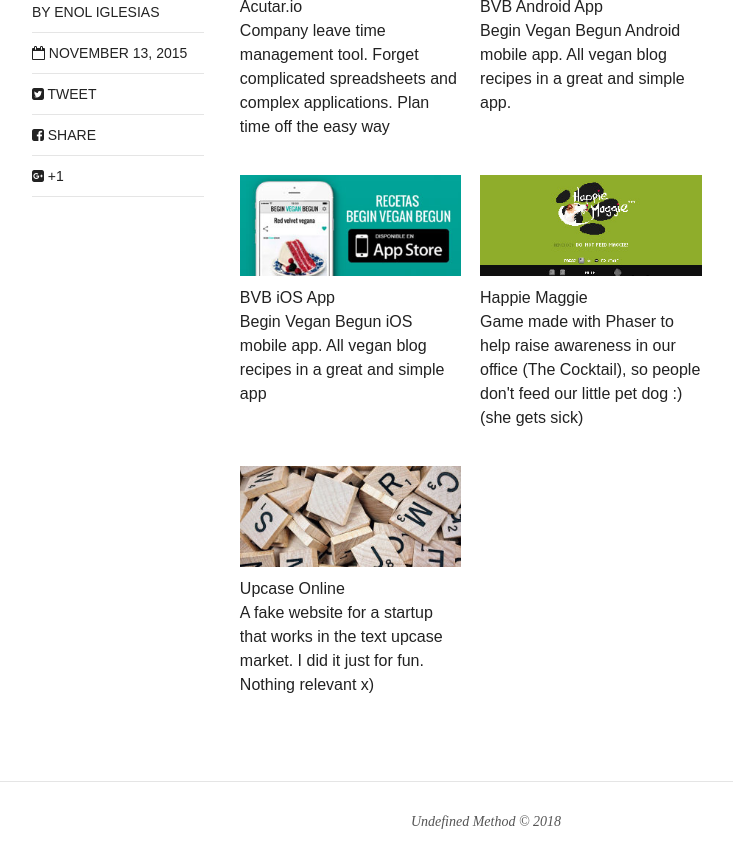
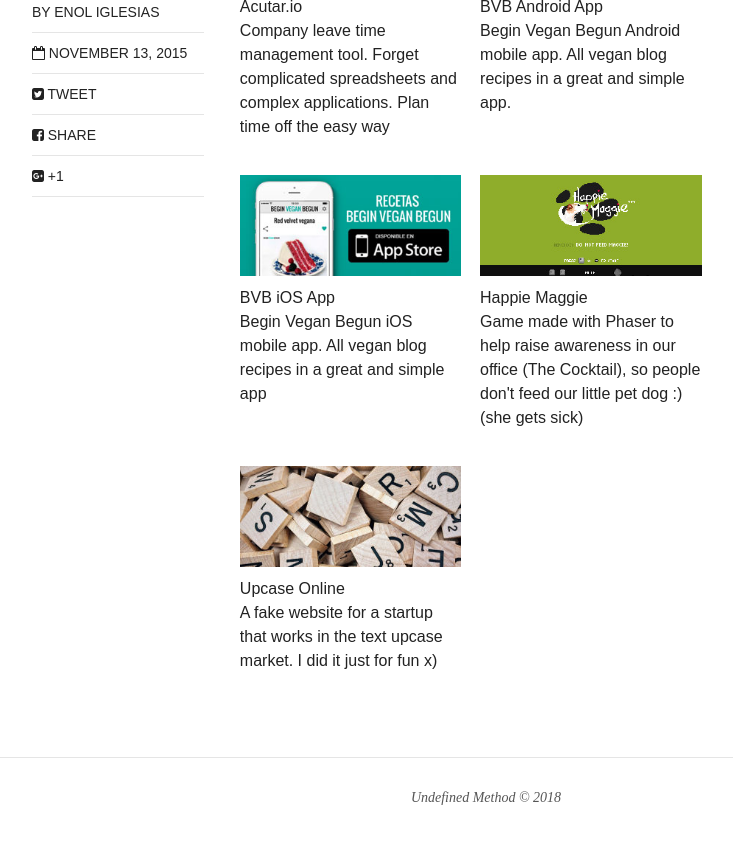
Before and after one commit to enoliglesias/enoliglesias.github.io, a Jekyll site: the page built from projects/index.html, in a window 1280 px wide and 900 px high, scrolled down 590 px. Shown: the top 868 px of the window, without its empty margins (154-887 px from the left). Built offline with Jekyll 4.4.1, drawn with Linux system fonts in a browser that asks for light colours; nearby versions of some CDN libraries.

Commit message:
Update Upcase Online project desc.

```diff
--- a/projects/index.html
+++ b/projects/index.html
@@ -43,6 +43,6 @@
     <div class="name">
       <a href="http://www.upcase.online/" target="_blank" title="Upcase Online">Upcase Online</a>
     </div>
-    <div class="description">A fake website for a startup that works in the text upcase market. I did it just for fun. Nothing relevant x)</div>
+    <div class="description">A fake website for a startup that works in the text upcase market. I did it just for fun x)</div>
   </div>
 </div>
```
